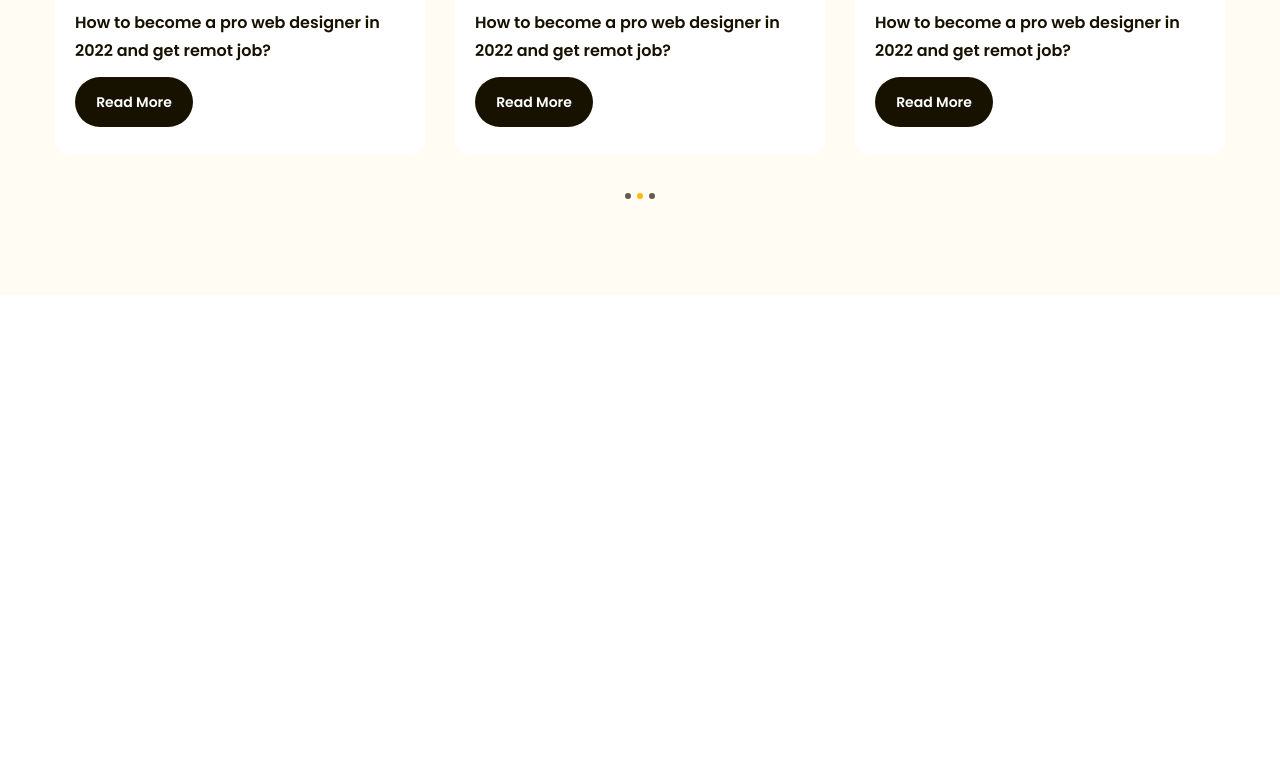
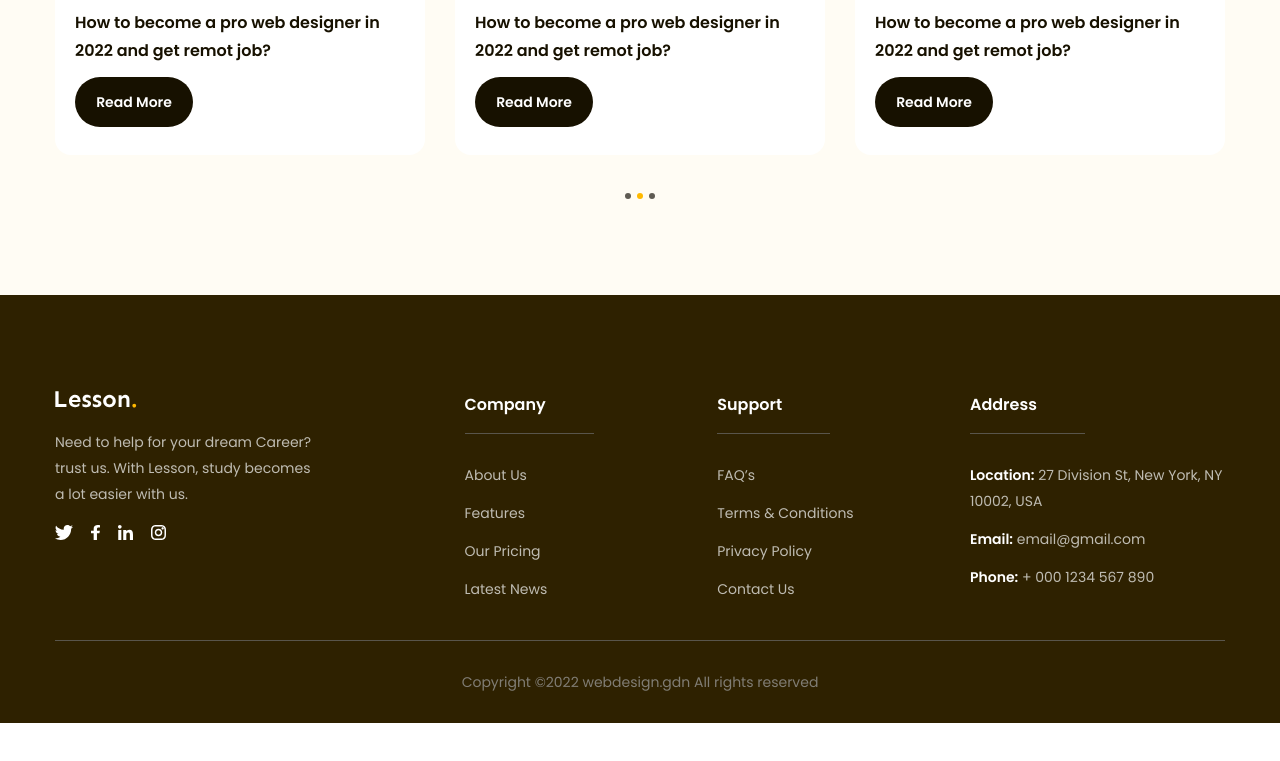
Before and after one commit to nghoang110/Figma-to-HTML, a plain HTML site: page index.html in a window 1280 px wide. Shown: the part 4438-5199 px from the top of the page. After the commit the page ends 5161 px from the top, so only its background shows below. Drawn offline with Linux system fonts and the light colour scheme.

Commit message:
code footer - end project

```diff
--- a/assets/css/style.css
+++ b/assets/css/style.css
@@ -660,7 +660,6 @@ background: #FFF;
 }
 
 .blog .item:hover{
-
 box-shadow: 0px 16px 32px 0px rgba(0, 0, 0, 0.05);
 }
 
@@ -743,3 +742,80 @@ line-height: 1.75; /* 175% */
   background: var(--primary-color);
   cursor: default;
 }
+
+/* ===========================================Footer============================================= */
+
+.footer{
+  padding-top: 96px;
+  background: #2E2100;
+}
+
+.footer .row{
+  display: flex;
+  padding-bottom: 38px;
+  border-bottom: 1px solid #59554B;
+}
+
+.footer .row .column{
+  width: 21.6%;
+}
+
+.footer .row .column:first-child{
+  width: 35%;
+}
+
+.footer .desc{
+  margin:18px 0;
+  /* co lại theo trình duyệt */
+ max-width: 267px;
+  color: #BFBCB2;
+font-size: 1.4rem;
+line-height: 1.86; /* 185.714% */
+}
+
+.footer .socials{
+  display: flex;
+  gap: 18px;
+}
+
+.footer .title{
+  display: inline-block;
+  border-bottom: 1px solid #59554B;
+  padding-bottom: 14px;
+  padding-right: 48px;
+  color: #FFF;
+font-size: 1.6rem;
+font-weight: 600;
+line-height: 1.75; /* 175% */
+}
+
+.footer .list{
+  margin-top: 28px;
+}
+
+.footer .list a{
+  display: inline-block;
+  margin-bottom: 12px;
+  color: #BFBCB2;
+font-size: 1.4rem;
+line-height: 1.86; /* 185.714% */
+}
+
+.footer .list li:last-child a{
+  margin-bottom: 0;
+}
+
+.footer .list strong{
+  color: #FFF;
+font-size: 1.4rem;
+font-weight: 600;
+line-height: 1.86; /* 185.714% */
+}
+
+.footer .copyright{
+  text-align: center;
+  padding: 28px 0 28px;
+  color: #807D74;
+font-size: 1.4rem;
+line-height: 1.86; /* 185.714% */
+}
--- a/index.html
+++ b/index.html
@@ -12,10 +12,17 @@
       href="https://fonts.googleapis.com/css2?family=Poppins:ital,wght@0,400;0,500;0,600;0,700;1,400&family=Sen:wght@700&display=swap"
       rel="stylesheet"
     />
+    <link
+      rel="stylesheet"
+      href="https://cdnjs.cloudflare.com/ajax/libs/font-awesome/6.7.1/css/all.min.css"
+      integrity="sha512-5Hs3dF2AEPkpNAR7UiOHba+lRSJNeM2ECkwxUIxC1Q/FLycGTbNapWXB4tP889k5T5Ju8fs4b1P5z/iB4nMfSQ=="
+      crossorigin="anonymous"
+      referrerpolicy="no-referrer"
+    />
     <link rel="stylesheet" href="./assets/css/style.css" />
     <title>Figma to HTML</title>
   </head>
-  <body style="height: 10000px">
+  <body>
     <!-- header -->
     <header class="header fixed">
       <div class="main-content">
@@ -462,5 +469,98 @@
         </div>
       </div>
     </main>
+
+    <!-- Footer -->
+    <footer class="footer">
+      <div class="main-content">
+        <div class="row">
+          <!-- column 1 -->
+          <div class="column">
+            <img src="./assets/img/Lesson2.svg" alt="" class="lesson" />
+            <p class="desc">
+              Need to help for your dream Career? trust us. With Lesson, study
+              becomes a lot easier with us.
+            </p>
+            <div class="socials">
+              <a href="">
+                <img src="./assets/icon/twitter.svg" alt="" class="icon" />
+              </a>
+              <a href="">
+                <img src="./assets/icon/facebook.svg" alt="" class="icon" />
+              </a>
+              <a href="">
+                <img src="./assets/icon/linked_in.svg" alt="" class="icon" />
+              </a>
+              <a href="">
+                <img src="./assets/icon/instagram.svg" alt="" class="icon" />
+              </a>
+            </div>
+          </div>
+          <!-- column 2 -->
+          <div class="column">
+            <h3 class="title">Company</h3>
+            <div class="list">
+              <ul>
+                <li>
+                  <a href="">About Us</a>
+                </li>
+                <li>
+                  <a href="">Features</a>
+                </li>
+                <li>
+                  <a href="">Our Pricing</a>
+                </li>
+                <li>
+                  <a href="">Latest News</a>
+                </li>
+              </ul>
+            </div>
+          </div>
+          <!-- column 3 -->
+          <div class="column">
+            <h3 class="title">Support</h3>
+            <div class="list">
+              <ul>
+                <li>
+                  <a href="">FAQ’s</a>
+                </li>
+                <li>
+                  <a href="">Terms & Conditions</a>
+                </li>
+                <li>
+                  <a href="">Privacy Policy</a>
+                </li>
+                <li>
+                  <a href="">Contact Us</a>
+                </li>
+              </ul>
+            </div>
+          </div>
+          <!-- column 4 -->
+          <div class="column">
+            <h3 class="title">Address</h3>
+            <div class="list">
+              <ul>
+                <li>
+                  <a href=""
+                    ><strong>Location:</strong> 27 Division St, New York, NY
+                    10002, USA</a
+                  >
+                </li>
+                <li>
+                  <a href=""><strong>Email:</strong> email@gmail.com</a>
+                </li>
+                <li>
+                  <a href=""><strong>Phone:</strong> + 000 1234 567 890</a>
+                </li>
+              </ul>
+            </div>
+          </div>
+        </div>
+        <div class="copyright">
+          <p>Copyright ©2022 webdesign.gdn All rights reserved</p>
+        </div>
+      </div>
+    </footer>
   </body>
 </html>
```
Also changed, not shown: assets/icon/facebook.svg (added), assets/icon/instagram.svg (added), assets/icon/linked_in.svg (added), assets/icon/twitter.svg (added), assets/img/Lesson2.svg (added).
